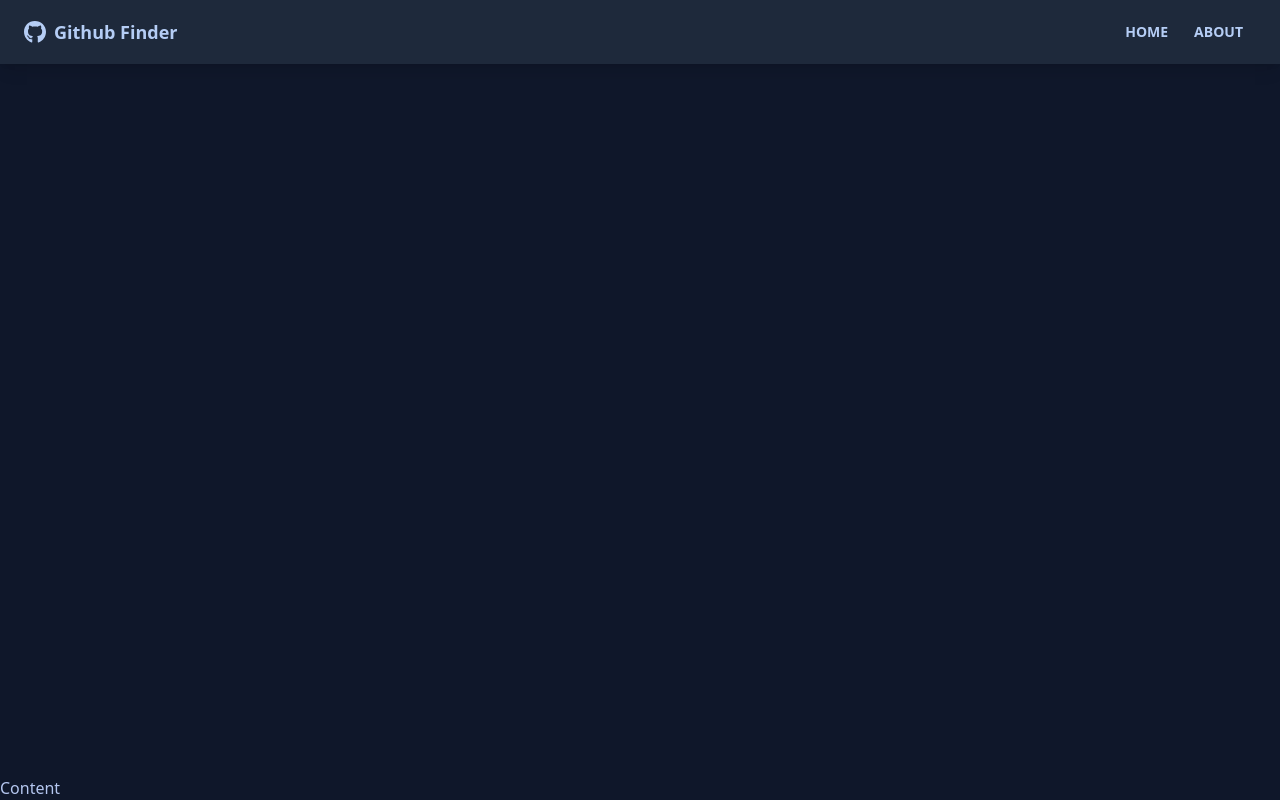
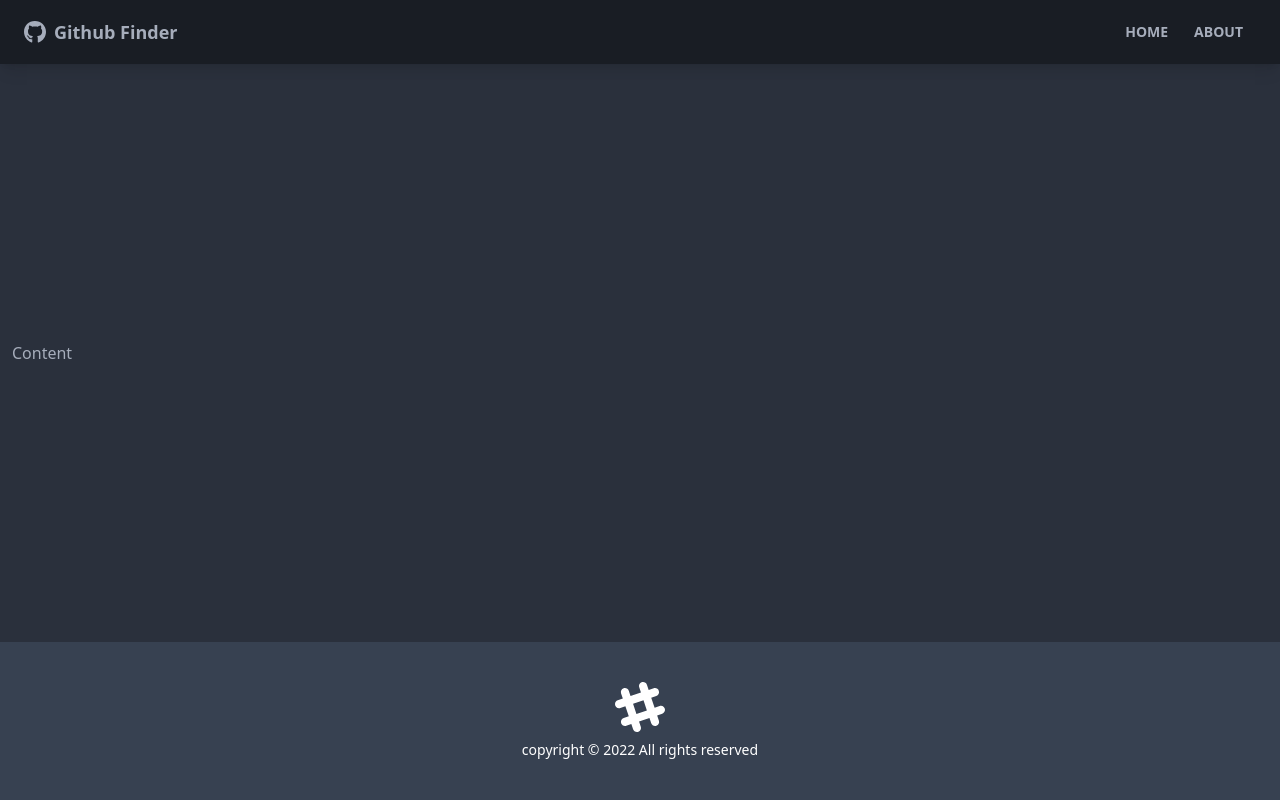
Before and after one commit to Josh-Alhassan/Github-Finder-project, a React (Create React App) app in the folder github-finder/: page / in a window 1280 px wide. Built offline with nearby package versions, Linux system fonts and the light colour scheme; the HTML template or start-up script is replaced by a standard one.

Commit message:
Footer component

```diff
--- a/github-finder/public/index.html
+++ b/github-finder/public/index.html
@@ -1,5 +1,5 @@
 <!DOCTYPE html>
-<html lang="en" data-theme="night">
+<html lang="en" data-theme="dark">
   <head>
     <meta charset="utf-8" />
     <!-- <link rel="icon" href="%PUBLIC_URL%/favicon.ico" /> -->
--- a/github-finder/src/App.js
+++ b/github-finder/src/App.js
@@ -1,12 +1,14 @@
 import {BrowserRouter as Router, Route} from 'react-router-dom';
 import Navbar from './components/layout/Navbar';
+import Footer from './components/layout/Footer';
 
 function App() {
   return (
     <Router>
       <div className='flex flex-col justify-between h-screen'>
         <Navbar />
-        <mian>Content</mian>
+        <mian className='container mx-auto px-3 pb-12'>Content</mian>
+        <Footer />
       </div>
     </Router>
   );
--- /dev/null
+++ b/github-finder/src/components/layout/Footer.jsx
@@ -0,0 +1,26 @@
+import React from 'react'
+
+function Footer() {
+    const footerYear = new Date().getFullYear();
+
+    return (
+        <footer className='footer p-10 bg-gray-700 text-primary-content footer-center'>
+            <div>
+                <svg
+                    width='50'
+                    height='50'
+                    viewBox='0 0 24 24'
+                    xmlns='http://www.w3.org/2000/svg'
+                    fillRule='evenodd'
+                    clipRule='evenodd'
+                    className='inline-block fill-current'
+                >
+                    <path d='M22.672 15.226l-2.432.811.841 2.515c.33 1.019-.209 2.127-1.23 2.456-1.15.325-2.148-.321-2.463-1.226l-.84-2.518-5.013 1.677.84 2.517c.391 1.203-.434 2.542-1.831 2.542-.88 0-1.601-.564-1.86-1.314l-.842-2.516-2.431.809c-1.135.328-2.145-.317-2.463-1.229-.329-1.018.211-2.127 1.231-2.456l2.432-.809-1.621-4.823-2.432.808c-1.355.384-2.558-.59-2.558-1.839 0-.817.509-1.582 1.327-1.846l2.433-.809-.842-2.515c-.33-1.02.211-2.129 1.232-2.458 1.02-.329 2.13.209 2.461 1.229l.842 2.515 5.011-1.677-.839-2.517c-.403-1.238.484-2.553 1.843-2.553.819 0 1.585.509 1.85 1.326l.841 2.517 2.431-.81c1.02-.33 2.131.211 2.461 1.229.332 1.018-.21 2.126-1.23 2.456l-2.433.809 1.622 4.823 2.433-.809c1.242-.401 2.557.484 2.557 1.838 0 .819-.51 1.583-1.328 1.847m-8.992-6.428l-5.01 1.675 1.619 4.828 5.011-1.674-1.62-4.829z'></path>
+                </svg>
+                <p>copyright &copy; {footerYear} All rights reserved</p>
+            </div>
+        </footer>
+  )
+}
+
+export default Footer
```
Also changed, not shown: github-finder/src/components/layout/Navbar.jsx (line endings or trailing spaces).
